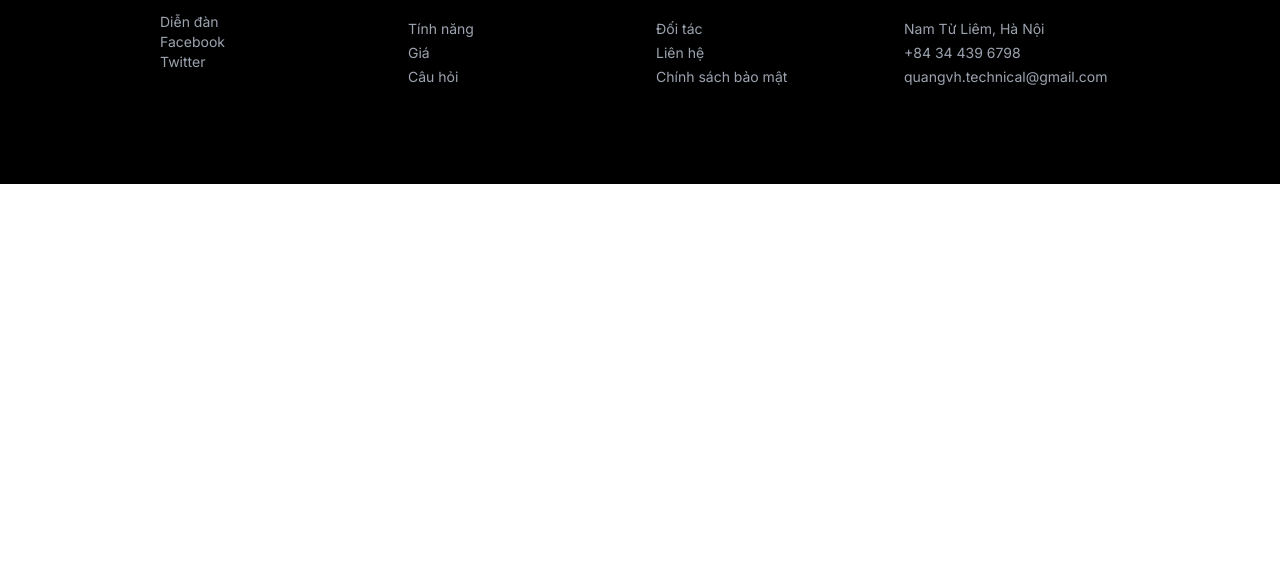
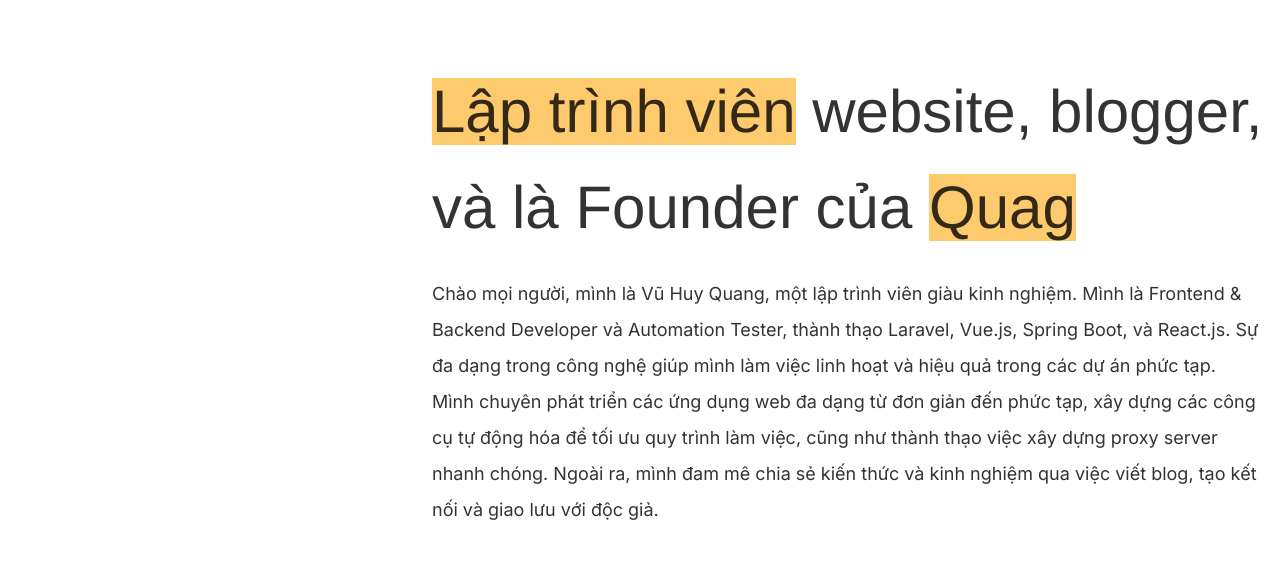
Before and after one commit to vuhuyquang/nextjs, a Next.js app: page / in a window 1280 px wide. Shown: the part 904-1480 px from the top of the page. Before the commit the page ends 1088 px from the top, so only its background shows below. Built offline with nearby package versions, Linux system fonts and the light colour scheme.

Commit message:
update code

```diff
--- a/src/app/page.tsx
+++ b/src/app/page.tsx
@@ -4,7 +4,7 @@ import "@/app/styles.scss";
 
 export default function Banner() {
   return (
-    <div id="banner" className="h-screen w-full m-0 p-0 flex flex-col">
+    <><div id="banner" className="h-screen w-full m-0 p-0 flex flex-col">
       <h1 className="text-center text-white project-name">Quag</h1>
       <div className="flex h-full w-full opacity-95">
         <div className="relative w-1/2 h-full"> {/* Div chứa hình ảnh */}
@@ -18,6 +18,29 @@ export default function Banner() {
         </div>
         <div className="w-1/2 bg-black"></div>
       </div>
-    </div>
+    </div><div className={`container mx-auto px-4 h-screen`}>
+        <div className="flex justify-end flex-col md:flex-row h-full">
+          <div className="w-full md:w-8/12 flex flex-col items-center justify-center">
+            <h2 className="title-intro text-4xl md:text-6xl font-bold mb-5">
+              <span className="bg-[#fdcb6e]">Lập trình viên</span> website,
+              blogger, và là Founder của <span className="bg-[#fdcb6e]">Quag</span>
+            </h2>
+            <p className="content-intro text-base md:text-lg">
+              Chào mọi người, mình là Vũ Huy Quang, một lập trình viên giàu kinh
+              nghiệm. Mình là Frontend & Backend Developer và Automation Tester,
+              thành thạo Laravel, Vue.js, Spring Boot, và React.js. Sự đa dạng
+              trong công nghệ giúp mình làm việc linh hoạt và hiệu quả trong
+              các dự án phức tạp.
+            </p>
+            <p className="content-intro text-base md:text-lg">
+              Mình chuyên phát triển các ứng dụng web đa dạng từ đơn giản đến
+              phức tạp, xây dựng các công cụ tự động hóa để tối ưu quy trình
+              làm việc, cũng như thành thạo việc xây dựng proxy server nhanh
+              chóng. Ngoài ra, mình đam mê chia sẻ kiến thức và kinh nghiệm
+              qua việc viết blog, tạo kết nối và giao lưu với độc giả.
+            </p>
+          </div>
+        </div>
+      </div></>
   );
 }
--- a/src/app/styles.scss
+++ b/src/app/styles.scss
@@ -22,3 +22,16 @@
 #banner {
   height: calc(100vh - 76px) !important;
 }
+
+.title-intro {
+  line-height: 1.6;
+  color: rgba(0, 0, 0, 0.8);
+  font-weight: 400;
+  font-family: "Franklin Gothic Medium", "Arial Narrow", Arial, sans-serif;
+}
+
+.content-intro {
+  color: rgba(0, 0, 0, 0.8);
+  line-height: 2;
+  letter-spacing: 2.5 !important;
+}
```
